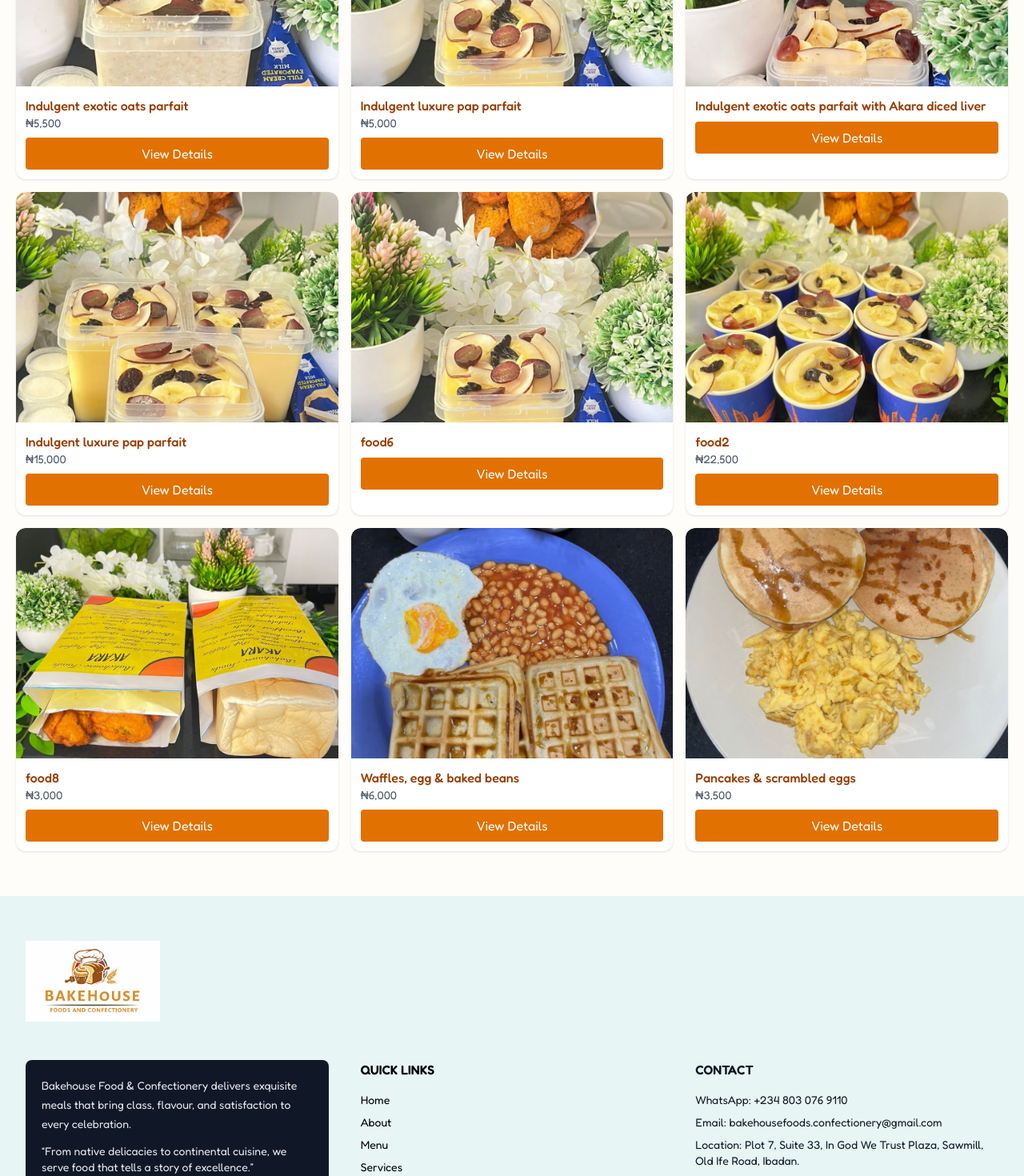
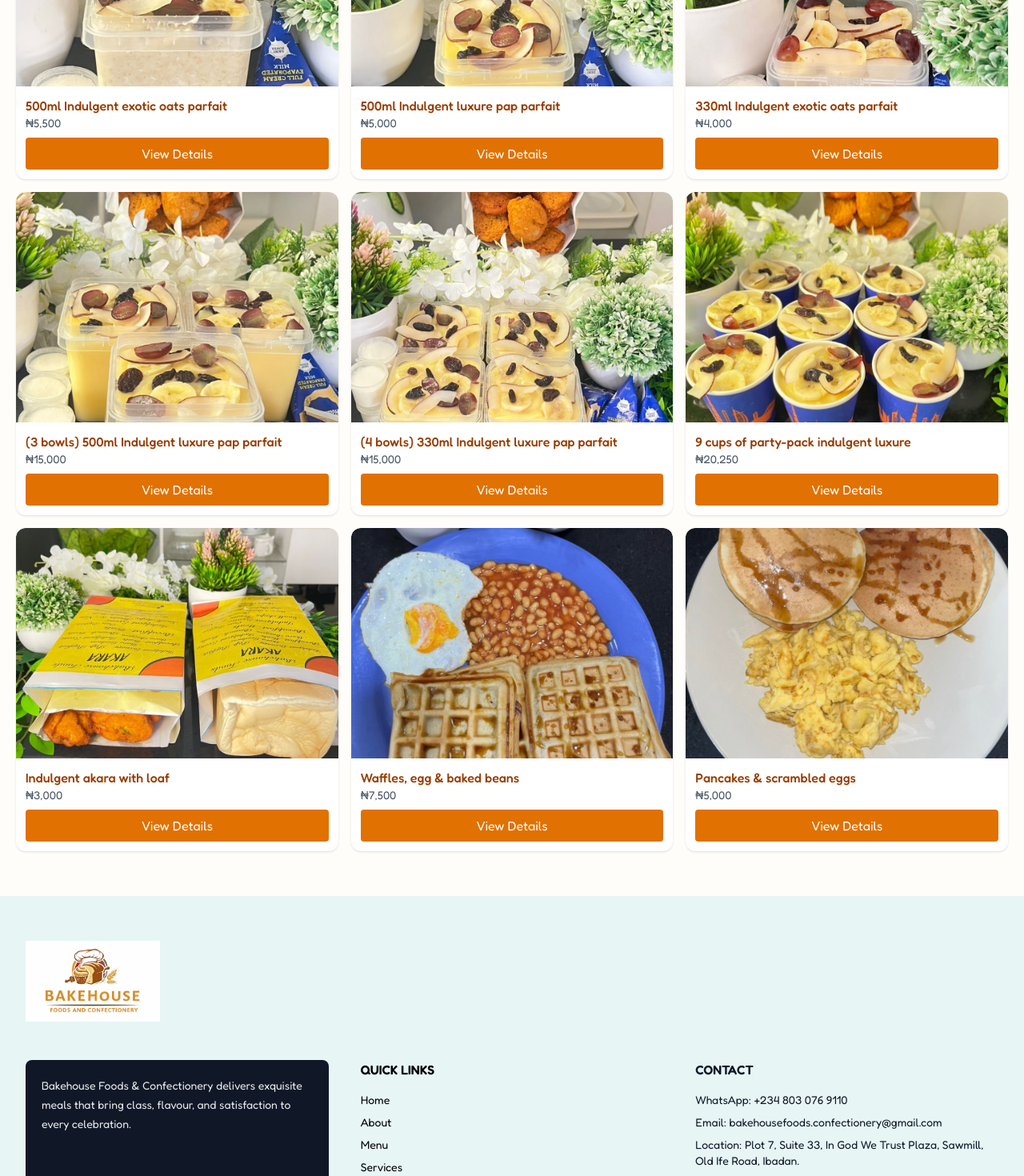
Before and after one commit to ernestkris6/Food-House, a React (Vite) app: page /menu in a window 1280 px wide. Shown: the part 980-2450 px from the top of the page at 80% size. Built offline with nearby package versions, Linux system fonts and the light colour scheme; a web font is replaced by a local one.

Commit message:
changing menu

```diff
--- a/src/UI/Footer.jsx
+++ b/src/UI/Footer.jsx
@@ -24,10 +24,7 @@ export default function Footer() {
           {/* About */}
           <div className="bg-gray-900 rounded-lg p-5 text-white/90 space-y-3">
             <p className="text-sm leading-6">
-              Bakehouse Food & Confectionery delivers exquisite meals that bring class, flavour, and satisfaction to every celebration.
-            </p>
-            <p className="text-sm">
-              “From native delicacies to continental cuisine, we serve food that tells a story of excellence.”
+              Bakehouse Foods & Confectionery delivers exquisite meals that bring class, flavour, and satisfaction to every celebration.
             </p>
           </div>
 
--- a/src/UI/MenuDetails.jsx
+++ b/src/UI/MenuDetails.jsx
@@ -43,7 +43,7 @@ export default function MenuPage() {
       {/* Native Meals - Grid */}
       <section className="py-14 px-5">
         <h2 className="text-xl md:text-2xl font-medium text-amber-900 mb-8">
-          Pap Parfaits
+          Breakfast Parfait
         </h2>
 
         <div className="grid grid-cols-2 md:grid-cols-3 gap-2 md:gap-4">
--- a/src/data/foodData.js
+++ b/src/data/foodData.js
@@ -45,23 +45,22 @@ import img02 from '../assets/img02.jpg'
 import img03 from '../assets/img03.jpg'
 import img04 from '../assets/img04.jpg'
 // import img05 from '../assets/img05.jpg'
-// import img06 from '../assets/img06.jpg'
-import img07 from '../assets/img07.jpg'
+import img06 from '../assets/img06.jpg'
+// import img07 from '../assets/img07.jpg'
 import img08 from '../assets/img08.jpg'
 import img09 from '../assets/img09.jpg'
 
 export const foods = {
   native: [
-    {name: 'Indulgent exotic oats parfait', price:'₦5,500', img: img04, desc: '330ml of indulgent exotic oats parfait with akara diced liver'},
-    {name: 'Indulgent luxure pap parfait', price:'₦5,000', img: img01, desc: '9 cups of indulgent luxure with 9 packs of Akara diced liver'},
-    {name: 'Indulgent exotic oats parfait with Akara diced liver', price:'', img: img08, desc: ''},
-    {name: 'Indulgent luxure pap parfait', price:'₦15,000', img: img03, desc: '3 sets of 500ml indulgent luxure pap parfaits comes with 3 packs of akara diced liver'},
-    // {name: 'food5', price:'₦15,000', img: img06, desc: '4 sets of indulgent luxure pap parfaits with 4 packs of akara diced liver'},
-    {name: 'food6', price:'', img: img07, desc: '330ml of indulgent exotic oats with akara diced liver'},
-    {name: 'food2', price:'₦22,500', img: img02, desc: '9 cups of indulgent luxure with 9 packs of Akara diced liver'},
-    {name: 'food8', price:'₦3,000', img: img09, desc: 'Indulgent loaf bread with akara diced liver'},
-    { name: "Waffles, egg & baked beans", price: "₦6,000", img: image16, desc: "" },
-    { name: "Pancakes & scrambled eggs", price: "₦3,500", img: image10, desc: "" },
+    {name: '500ml Indulgent exotic oats parfait', price:'₦5,500', img: img04, desc: '500ml indulgent exotic oats parfait with Akara diced liver. This fibre fuity nutrient is what you need on mornings with a high dose of protein.'},
+    {name: '500ml Indulgent luxure pap parfait', price:'₦5,000', img: img01, desc: '500ml Indulgent luxure pap parfait with Akara diced liver. This creamy natural custard pap will fuel you with the right energy and supply all the nutrients your body needs.'},
+    {name: '330ml Indulgent exotic oats parfait', price:'₦4,000', img: img08, desc: '330ml Indulgent exotic oats parfait with Akara diced liver.'},
+    {name: '(3 bowls) 500ml Indulgent luxure pap parfait', price:'₦15,000', img: img03, desc: '3 bowls of 500ml of Indulgent luxure pap parfait with  3packs of Akara diced liver.'},
+    {name: '(4 bowls) 330ml Indulgent luxure pap parfait', price:'₦15,000', img: img06, desc: '4 bowls of 330ml of Indulgent luxure pap parfait with  4 packs of Akara diced liver.'},
+    {name: '9 cups of party-pack indulgent luxure', price:'₦20,250', img: img02, desc: '9 cups of indulgent luxure pap parfait with 9 packs of Akara diced liver'},
+    {name: 'Indulgent akara with loaf', price:'₦3,000', img: img09, desc: 'Indulgent loaf bread with Akara diced liver.'},
+    { name: "Waffles, egg & baked beans", price: "₦7,500", img: image16, desc: "" },
+    { name: "Pancakes & scrambled eggs", price: "₦5,000", img: image10, desc: "" },
 
 
 
```
